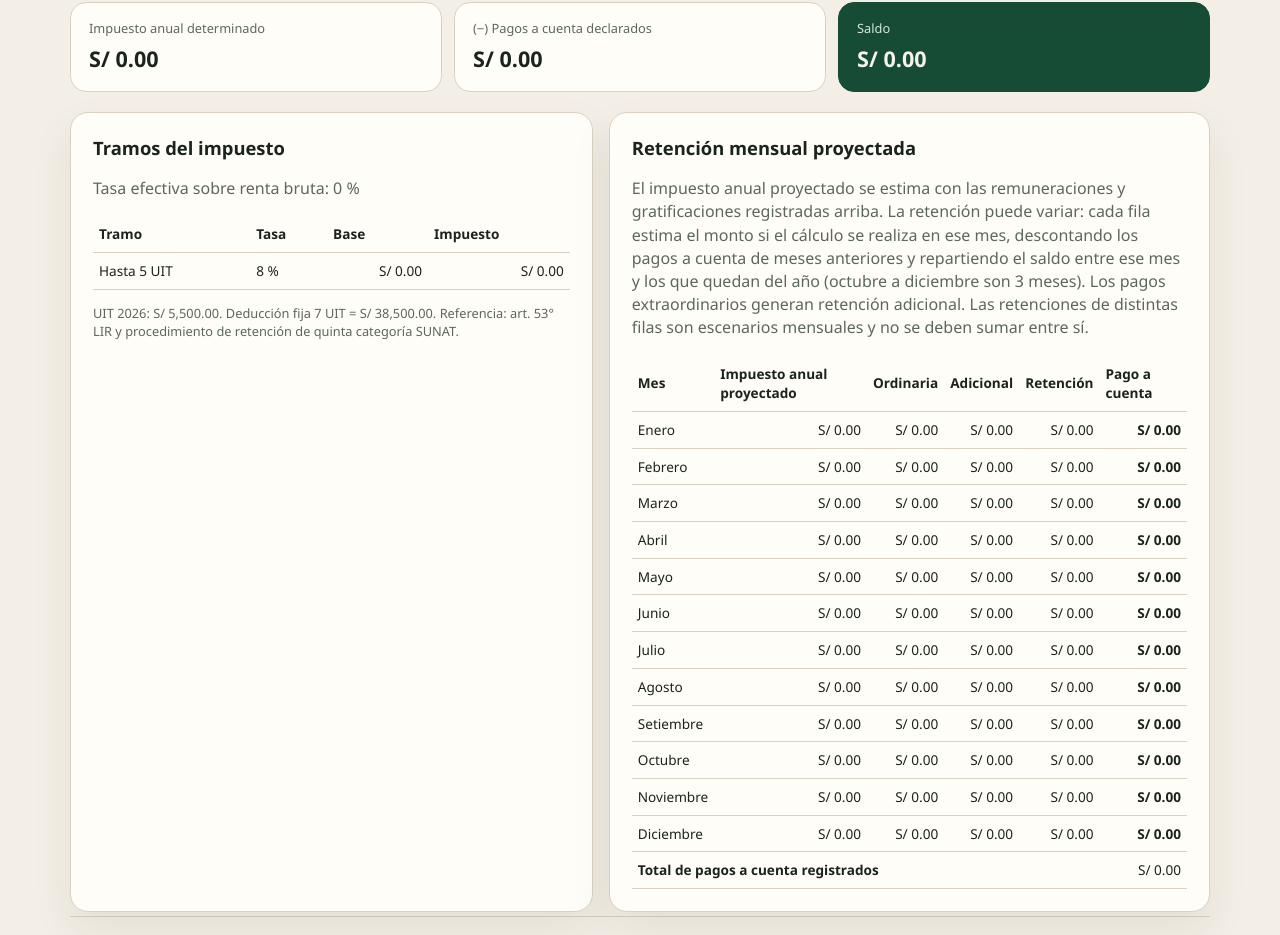
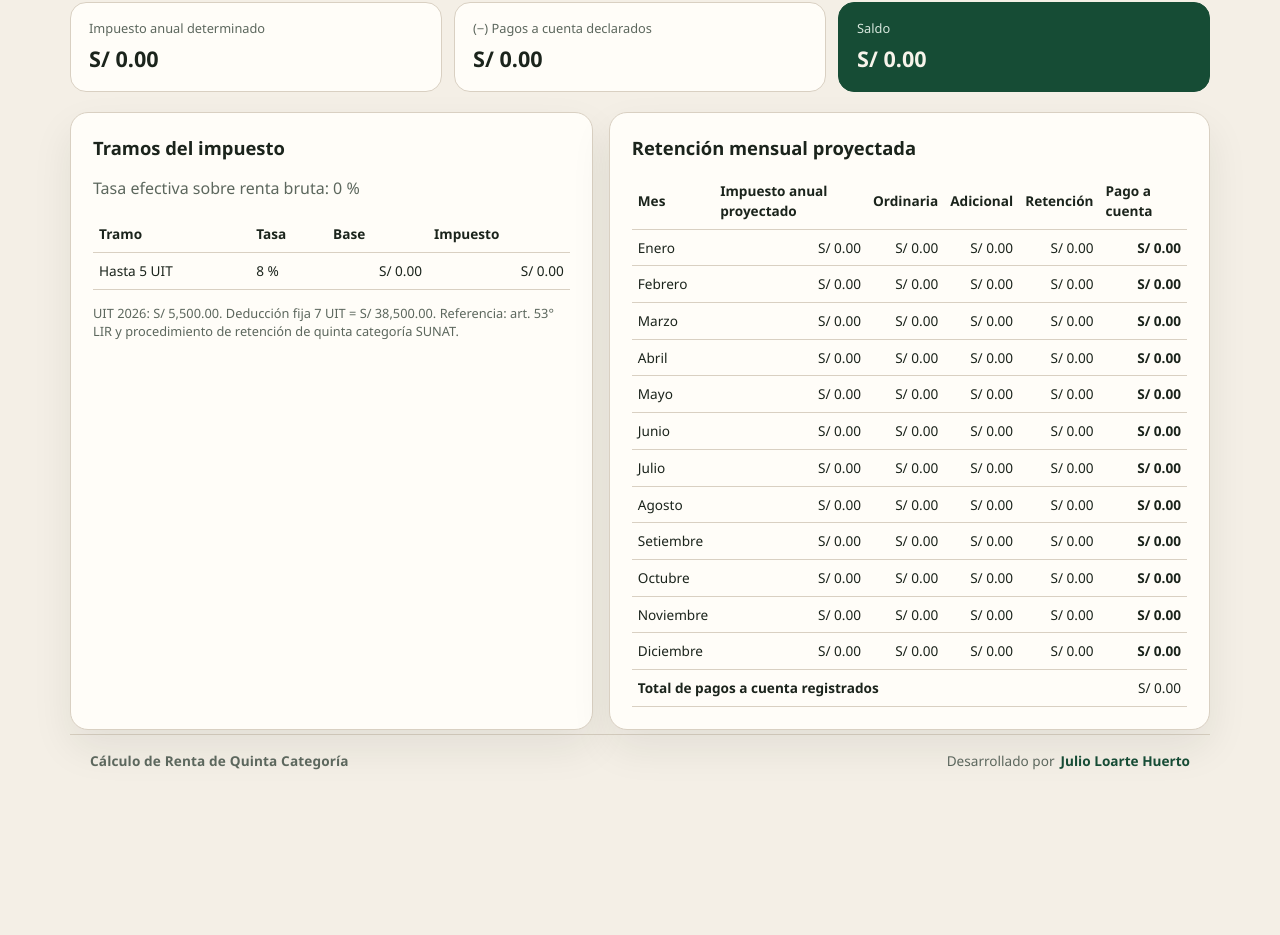
Before and after one commit to juliolh0686/cal_5tacattegoria, a Vue app: page / in a window 1280 px wide. Shown: the part 1711-2646 px from the top of the page. After the commit the page ends 2570 px from the top, so only its background shows below. Built offline with nearby package versions, Linux system fonts and the light colour scheme.

Commit message:
Corrige prorrateo de retencion y decimales

```diff
--- a/src/App.vue
+++ b/src/App.vue
@@ -437,14 +437,6 @@ function actualizarGratificacionTotal(mes, totalIngresado) {
 
       <section class="panel">
         <h2>Retención mensual proyectada</h2>
-        <p class="hint">
-          El impuesto anual proyectado se estima con las remuneraciones y gratificaciones
-          registradas arriba. La retención puede variar: cada fila estima el monto si el cálculo
-          se realiza en ese mes, descontando los pagos a cuenta de meses anteriores y repartiendo
-          el saldo entre ese mes y los que quedan del año (octubre a diciembre son 3 meses).
-          Los pagos extraordinarios generan retención adicional. Las retenciones de distintas
-          filas son escenarios mensuales y no se deben sumar entre sí.
-        </p>
         <table class="compact">
           <thead>
             <tr>
```
Also changed, not shown: src/lib/quinta.js.
